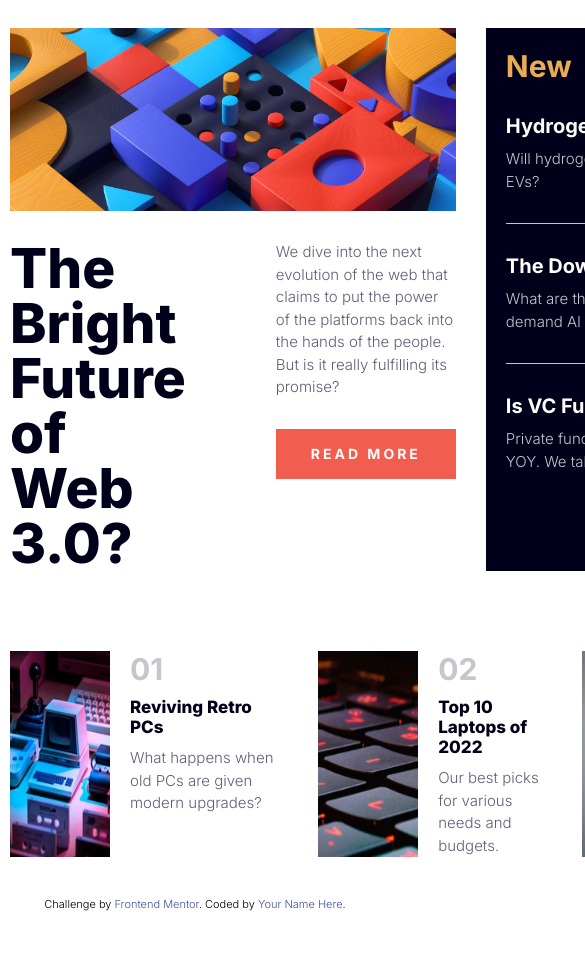
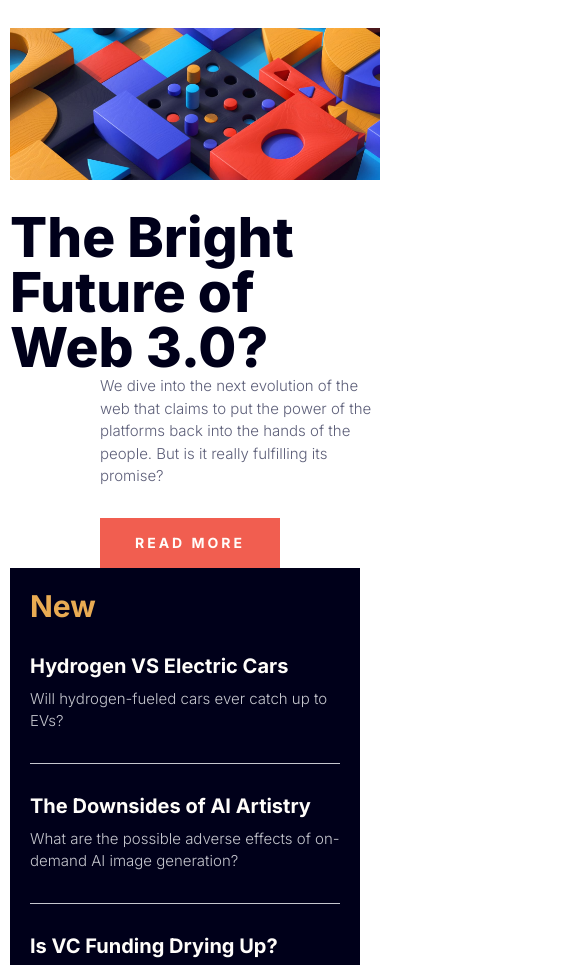
Before and after one commit to KiddAlexx/news-homepage-FM, a plain HTML site: page index.html in a window 390 px wide. Shown: the part 112-1077 px from the top of the page, 585 px wide, since content can reach past the window. Before the commit the page ends 1043 px from the top, so only its background shows below. Drawn offline with Linux system fonts and the light colour scheme.

Commit message:
add two breakpoints + remove grid layout - adjust flex direction

```diff
--- a/css/queries.css
+++ b/css/queries.css
@@ -0,0 +1,14 @@
+@media (max-width: 53em) /* 848px */ {
+  .page01 {
+    display: block;
+  }
+  .main-story-content {
+    flex-direction: column;
+  }
+  .top-stories ul {
+    flex-direction: column;
+  }
+}
+
+@media (max-width: 23.5em) /* 376px */ {
+}
--- a/css/styles.css
+++ b/css/styles.css
@@ -176,11 +176,11 @@ header {
 .top-stories {
   grid-column: 1/4;
   grid-row: 4/5;
-  margin-top: 5rem;
+  margin-top: 4.5rem;
 }
 
 .story-img {
-  width: 10rem;
+  max-width: 10rem;
 }
 
 .top-stories ul {
```
